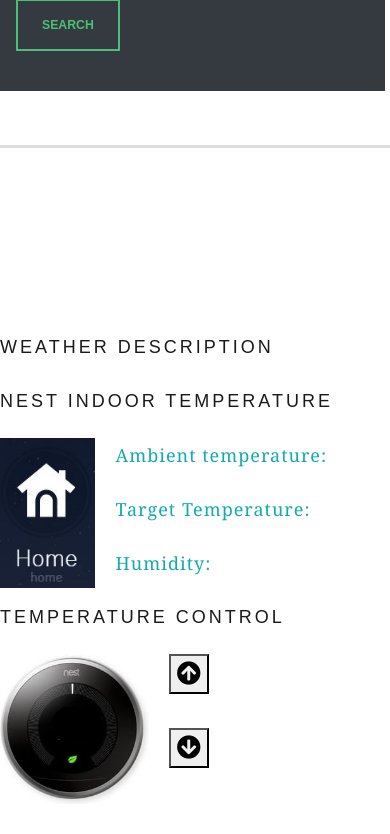
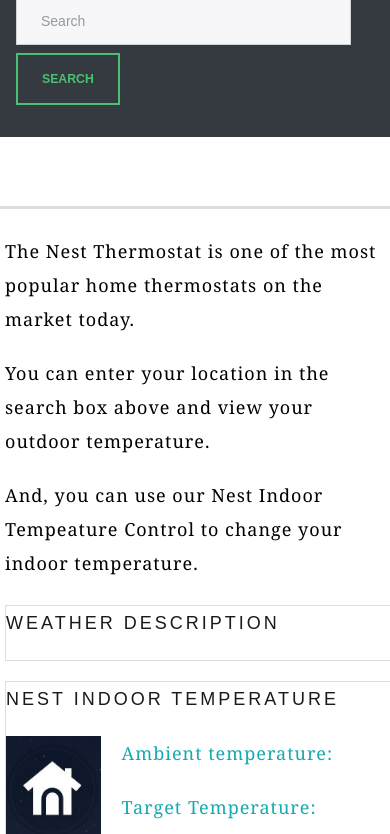
Before and after one commit to christopherdonner/ThermostatApp, a website: page index.html in a window 390 px wide. Shown: the part 88-922 px from the top of the page. Drawn offline with nearby package versions, Linux system fonts and the light colour scheme; no server answers.

Commit message:
i fixed the nav bar and css styling

```diff
--- a/assets/css/styles.css
+++ b/assets/css/styles.css
@@ -22,6 +22,24 @@
    /* Positioning */
    margin: 0 auto;
    clear: both;
+}
+
+.main-section {
+  width: 100%;
+  max-width: 1000px;
+
+  /* Box-model */
+  padding: 5px;
+
+  /* Positioning */
+  background: #fff;
+
+}
+
+.weather-section {
+  width: 100%;
+  max-width: 1000px;
+
 }
 
 .thermostatImage {
@@ -50,9 +68,6 @@
 .col-md-4 .col-md-5 .col-md-6 {
   padding-top: 10px;
   margin-top: 10px;
-}
-.row {
-  width:1000px;
 }
 
 .chart {
@@ -87,6 +102,10 @@
   font-size: 22px;
 }
 
+nav a:hover {
+  color: #666;
+}
+
 @media only screen and (max-width:980px) {
   nav {
     margin-right: 5px;
@@ -100,15 +119,12 @@
   .chart {
     padding: 0.5px 0px 0.5px 0px;
     margin-top: 20px;
+    max-height: auto;
     max-width: 768px;
   }
 }
 
 @media only screen and (max-width: 768px) {
-  .main-section {
-    visibility: hidden;
-
-  }
 
   h2,
   h3 {
@@ -127,26 +143,46 @@
     z-index: -1;
   }
 
+  .main-section {
+    max-width: 100%;
+  }
+
+  .weather-section {
+    max-height: 550px;
+    max-width: 100%;
+    margin-left: 5px;
+    margin-bottom: 20px;
+    padding: 0.5 0.5 0.5 0.5;
+    border: 1px solid #ddd;
+
+  }
+
   .chart {
     padding: 0.5px 0px 0.5px 0px;
     margin-top: 20px;
-    max-width: 480px;
+    max-height:auto;
+    max-width: 550px;
   }
 
 }
 
 @media only screen and (max-width: 640px){
-  .main-section {
+  nav {
+    /* Box-model */
+    width: 100%;
+
     /* Positioning */
-    visibility: hidden;
+    margin: 15px 0;
 
+    /* Typography */
+    text-align: center;
   }
 
   h2,
   h3 {
   font-size: 18px;
 
-}
+  }
 
   .container {
       padding-top: 0;
@@ -163,8 +199,15 @@
     position: absolute;
     font-size: 20pt;
     color:#13aab0;
-    top: 115px;
-    left: 72px;
+    top: 113px;
+    left: 71px;
+  }
+
+  .chart {
+    padding: 0.5px 0px 0.5px 0px;
+    margin-top: 20px;
+    max-height: 400px;
+    max-width: auto;
   }
 
 }
--- a/index.html
+++ b/index.html
@@ -25,34 +25,15 @@
 
   <!-- Header Section -->
   <header>
-    <nav class="navbar navbar-expand-lg navbar-dark bg-dark">
-      <div class="container-fluid d-flex justify-content-between">
-          <!--<div class="navbar-header">
 
-                <button class="navbar-toggler" type="button" data-toggle="collapse" data-target="#navbarSupportedContent" aria-controls="navbarSupportedContent" aria-expanded="false" aria-label="Toggle navigation">
-                  <span class="navbar-toggler-icon"></span>
-                </button>
-
-                <div class="collapse navbar-collapse" id="navbarSupportedContent">
-                  <ul class="navbar-nav mr-auto">
-                    <li class="nav-item active">
+      <nav class="navbar navbar-dark bg-dark justify-content-between">
           <a href="#" class="navbar-brand d-flex align-items-center">
               <i class='fas fa-temperature-high' style='font-size:36px'></i>&nbsp;<strong>Nest Home Thermostat</strong>
           </a>
-                    </li>
-                    -->
-
-                  </ul>
-
-                  <!-- location search box -->
-                  <form id="location" class="form-inline my-2 my-lg-0">
-                    <input id="location-search" class="form-control mr-sm-2" type="search" placeholder="Location" aria-label="Search">
-                    <button id="searchButton" class="btn btn-outline-success my-2 my-sm-0" >Search</button>
+          <form class="form-inline">
+            <input class="form-control mr-sm-2" type="search" placeholder="Search" aria-label="Search">
+            <button class="btn btn-outline-success my-2 my-sm-0" type="submit">Search</button>
           </form>
-                </div>
-              </nav>
-
-      </div>
         </nav>
   </header>
 
@@ -68,31 +49,35 @@
             <h1><span id="user-location"></h1>
             </div>
 
-            <p class="main-section">The Nest Thermostat is one of the most popular home thermostats on the market today.</p>
-            <p class="main-section">You can enter your location in the search box above and view your outdoor temperature.</p>
-            <p class="main-section">And, you can use our Nest Indoor Tempeature Control to change your indoor temperature.</p>
+            <section class="main-section">
+            <p>The Nest Thermostat is one of the most popular home thermostats on the market today.  </p>
+            <p>You can enter your location in the search box above and view your outdoor temperature.</p>
+            <p>And, you can use our Nest Indoor Tempeature Control to change your indoor temperature.</p>
+            </section>
 
             <div class="row">
             <br>
+
               <div class="col-md-4">
+                <section class="weather-section">
 
-                <!-- Show Open Weather API here        -->
+                <!-- Show Open Weather API here -->
+                <div id="outdoorTemp"></div>
 
-                <div id="outdoorTemp"></div>
                 <h2>Weather Description</h2>
 
                     <!-- We need to show temperature detail like humidity, temp max, temp min, and wind speed here  -->
                     <!-- Show main.temp_max, main.temp_min and wind.speed  -->
                     <!-- We need to use jquery to create tables and populate the temperature detail into temp detail  -->
                     <span id ="temp-detail" class="user-temp" style="color: #13aab0"></span>
-
+                  </section>
               </div>
 
                 <!-- indoor Nest temperature detail goes here -->
                 <div class="col-md-5">
+                  <section class="weather-section">
                     <div class="indoor-temp">
                       <h2><span style ="font-size:5">Nest Indoor Temperature</span></h2>
-
                      </div>
                       <img src="assets/images/indoor.JPG" align="left" height="150px;" style="margin-right:20px;" alt="Nest Home">
 
@@ -100,13 +85,15 @@
                   <p><span id="ambientTemp" class="mainresults">Ambient temperature:</span></p>
                   <p><span id="targetTemp" class="mainresults">Target Temperature:</span></p>
                   <p><span id="humidity" class="mainresults">Humidity:</span></p>
+
+                </section>
                 </div>
 
                 <div class="col-md-3">
                   <div class="nestControl">
                     <h2><span style ="font-size:5">Temperature Control</span></h2>
+                  </div>
 
-                  </div>
                       <!-- we need to use jquery to get the button id and populate the indoor temp here -->
                       <span id="thermostatDisplay" class="current-temp"></span>
                       <img src="assets/images/home.jpg" align="left" height="150px;" class= "thermostatImage" style="margin-right:20px;" alt="Indoor Thermostat">
@@ -116,6 +103,7 @@
                       <br>
                       <br>
                       <button id="tempDown" style='font-size:24px'><i class='fas fa-arrow-circle-down'></i></button>
+                      <p></p>
 
                 </div>
 
```
Lines whose indentation alone changed are shown as unchanged.
